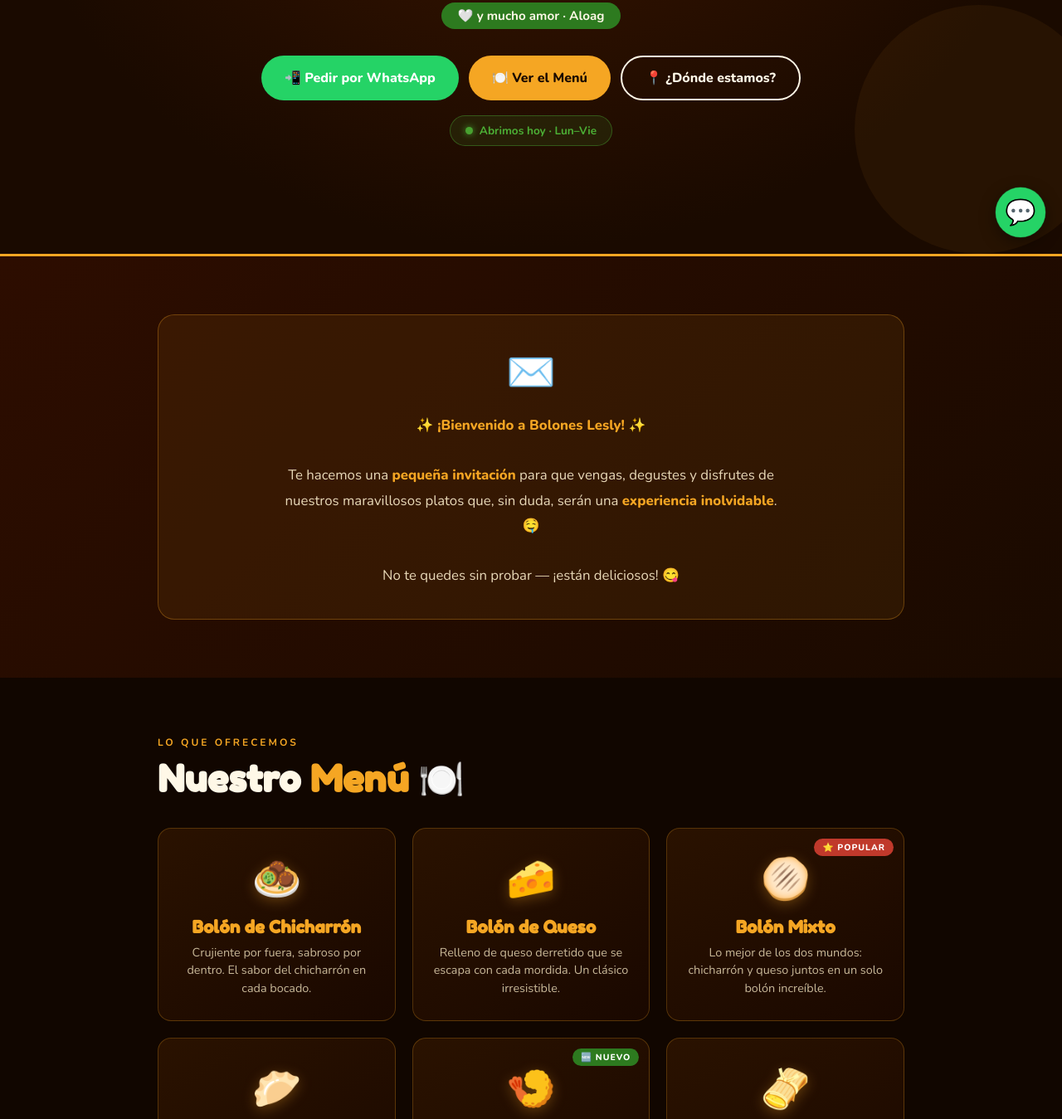
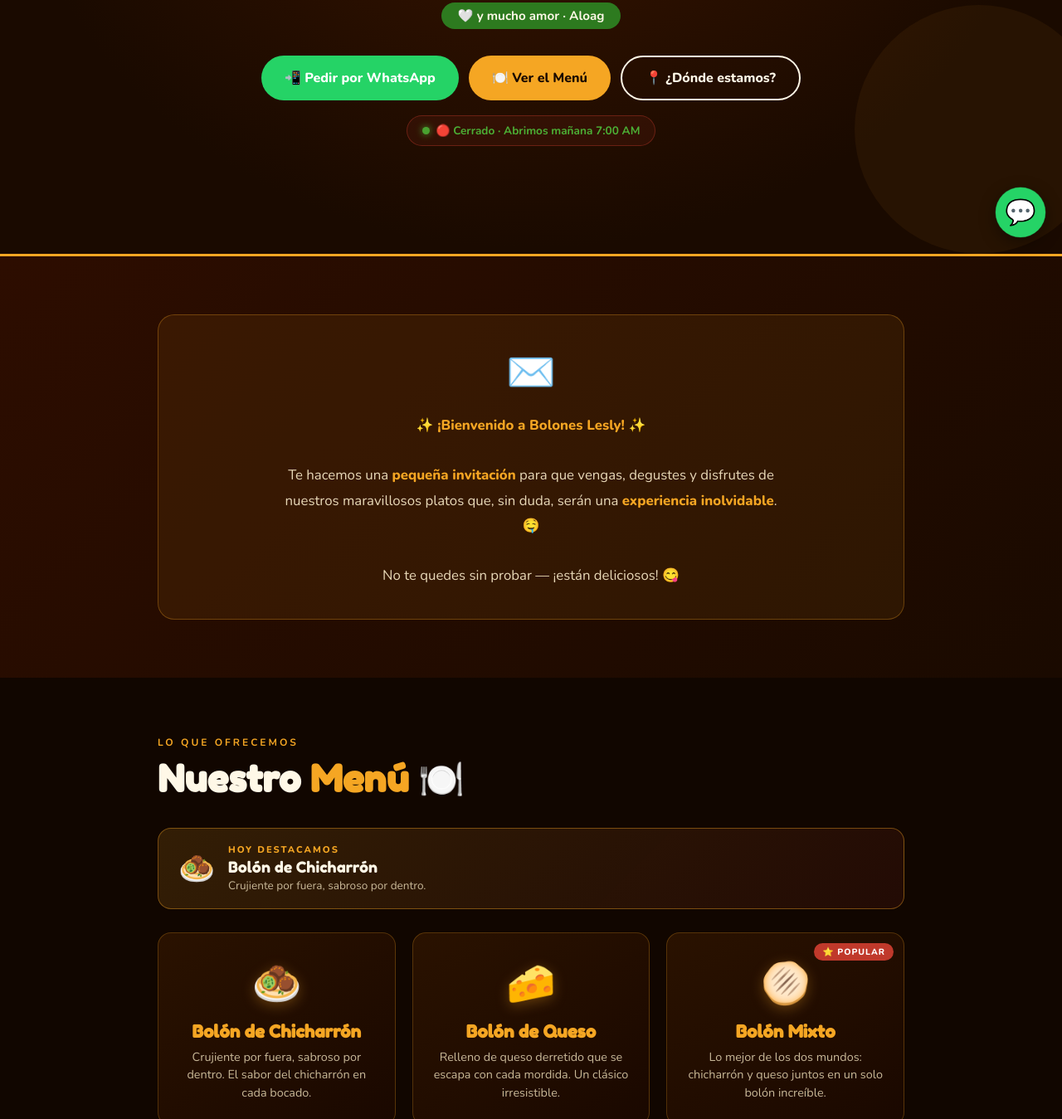
Before and after one commit to builian12/BolonesLesly, a plain HTML site: page index.html in a window 1280 px wide. Shown: the part 494-1843 px from the top of the page at 83% size. Drawn offline with nearby package versions, Linux system fonts and the light colour scheme.

Commit message:
Actualizar index.html

```diff
--- a/index.html
+++ b/index.html
@@ -511,6 +511,31 @@
     .testi-author strong { color: var(--cream); font-size: .88rem; }
     .testi-author span { color: #a08860; font-size: .75rem; display: block; }
 
+    /* ── PRODUCTO DESTACADO (rota en cada visita) ── */
+    .destacado-banner {
+      display: flex; align-items: center; gap: 16px;
+      background: linear-gradient(135deg, rgba(245,166,35,.15), rgba(192,57,43,.1));
+      border: 1.5px solid rgba(245,166,35,.4);
+      border-radius: 16px;
+      padding: 18px 24px;
+      margin-bottom: 28px;
+      flex-wrap: wrap;
+    }
+    .destacado-banner .dest-icon { font-size: 2.2rem; }
+    .destacado-banner .dest-label {
+      font-size: .7rem; letter-spacing: 2px; text-transform: uppercase;
+      color: var(--gold); font-weight: 800; margin-bottom: 2px;
+    }
+    .destacado-banner .dest-nombre {
+      font-family: 'Fredoka One', cursive;
+      color: var(--cream); font-size: 1.15rem;
+    }
+    .destacado-banner .dest-desc { color: #c8b898; font-size: .85rem; margin-top: 2px; }
+
+    /* ── CONTADOR DE VISITAS ── */
+    #visitCounter { color: #a08860; font-size: .8rem; margin-top: 10px; }
+    #visitCounter strong { color: var(--gold); }
+
     /* ── RESPONSIVE ── */
     @media (max-width: 600px) {
       nav ul { display: none; }
@@ -549,7 +574,7 @@
       <a href="#menu" class="btn btn-gold">🍽️ Ver el Menú</a>
       <a href="#ubicacion" class="btn btn-outline">📍 ¿Dónde estamos?</a>
     </div>
-    <div class="estado-pill"><span class="estado-dot"></span> Abrimos hoy · Lun–Vie</div>
+    <div class="estado-pill" id="estadoPill"><span class="estado-dot"></span> <span id="estadoTexto">Consultando horario…</span></div>
   </section>
 
   <!-- INVITATION -->
@@ -572,6 +597,16 @@
     <div class="container">
       <p class="section-label reveal">Lo que ofrecemos</p>
       <h2 class="section-title reveal">Nuestro <span>Menú</span> 🍽️</h2>
+
+      <div class="destacado-banner reveal" id="destacadoBanner">
+        <span class="dest-icon" id="destIcon">🌟</span>
+        <div>
+          <p class="dest-label">Hoy destacamos</p>
+          <p class="dest-nombre" id="destNombre">Cargando…</p>
+          <p class="dest-desc" id="destDesc"></p>
+        </div>
+      </div>
+
       <div class="menu-grid">
 
         <div class="menu-card reveal">
@@ -752,6 +787,7 @@
     <p style="margin-top:14px;">
       <a href="https://wa.me/593939093886" target="_blank" rel="noopener" style="color:#25D366; text-decoration:none; font-weight:800;">📲 WhatsApp: 0939 093 886</a>
     </p>
+    <p id="visitCounter"></p>
   </footer>
 
   <!-- BOTÓN FLOTANTE WHATSAPP -->
@@ -777,6 +813,80 @@
     document.querySelectorAll('.menu-card').forEach((card, i) => {
       card.style.transitionDelay = (i * 0.08) + 's';
     });
+
+    // ── ESTADO ABIERTO/CERRADO EN TIEMPO REAL ──
+    // Horario real: Lun-Vie 7:00-12:30 y 15:30-19:00. Sáb-Dom cerrado.
+    (function actualizarEstado() {
+      const pill = document.getElementById('estadoPill');
+      const texto = document.getElementById('estadoTexto');
+      const now = new Date();
+      const dia = now.getDay(); // 0 dom .. 6 sáb
+      const mins = now.getHours() * 60 + now.getMinutes();
+
+      const M_INI = 7 * 60, M_FIN = 12 * 60 + 30;
+      const T_INI = 15 * 60 + 30, T_FIN = 19 * 60;
+
+      function faltan(destinoMins) {
+        const diff = destinoMins - mins;
+        const h = Math.floor(diff / 60), m = diff % 60;
+        if (h > 0) return `${h}h ${m}min`;
+        return `${m}min`;
+      }
+
+      if (dia === 0 || dia === 6) {
+        texto.textContent = '🔴 Cerrado hoy · Abrimos el Lunes 7:00 AM';
+        pill.style.borderColor = 'rgba(192,57,43,.4)';
+        pill.style.background = 'rgba(192,57,43,.1)';
+      } else if (mins >= M_INI && mins < M_FIN) {
+        texto.textContent = `🟢 Abierto ahora · Cerramos en ${faltan(M_FIN)}`;
+      } else if (mins >= T_INI && mins < T_FIN) {
+        texto.textContent = `🟢 Abierto ahora · Cerramos en ${faltan(T_FIN)}`;
+      } else if (mins >= M_FIN && mins < T_INI) {
+        texto.textContent = `🟡 En receso · Abrimos a las 3:30 PM`;
+        pill.style.borderColor = 'rgba(245,166,35,.4)';
+        pill.style.background = 'rgba(245,166,35,.1)';
+      } else if (mins < M_INI) {
+        texto.textContent = `🔴 Cerrado · Abrimos hoy a las 7:00 AM`;
+        pill.style.borderColor = 'rgba(192,57,43,.4)';
+        pill.style.background = 'rgba(192,57,43,.1)';
+      } else {
+        const esViernes = dia === 5;
+        texto.textContent = esViernes
+          ? '🔴 Cerrado · Abrimos el Lunes 7:00 AM'
+          : '🔴 Cerrado · Abrimos mañana 7:00 AM';
+        pill.style.borderColor = 'rgba(192,57,43,.4)';
+        pill.style.background = 'rgba(192,57,43,.1)';
+      }
+    })();
+
+    // ── PRODUCTO DESTACADO (rota en cada visita real) ──
+    (function productoDestacado() {
+      const productos = [
+        { icon: '🧆', nombre: 'Bolón de Chicharrón', desc: 'Crujiente por fuera, sabroso por dentro.' },
+        { icon: '🧀', nombre: 'Bolón de Queso', desc: 'Relleno de queso derretido en cada mordida.' },
+        { icon: '🫓', nombre: 'Bolón Mixto', desc: 'Chicharrón y queso juntos en un solo bolón.' },
+        { icon: '🥟', nombre: 'Empanadas de Verde', desc: 'Rellenitas de pollo, doraditas y perfectas.' },
+        { icon: '🍤', nombre: 'Empanadas de Camarón', desc: 'Nuestra novedad: camarón sazonado a nuestro estilo.' },
+        { icon: '🫔', nombre: 'Quimbolitos', desc: 'Dulces, esponjosos y envueltos en hoja.' },
+      ];
+
+      let visitas = parseInt(localStorage.getItem('bolonesLesly_visitas') || '0', 10);
+      visitas += 1;
+      localStorage.setItem('bolonesLesly_visitas', visitas);
+
+      const idx = (visitas - 1) % productos.length;
+      const p = productos[idx];
+      document.getElementById('destIcon').textContent = p.icon;
+      document.getElementById('destNombre').textContent = p.nombre;
+      document.getElementById('destDesc').textContent = p.desc;
+
+      const contador = document.getElementById('visitCounter');
+      if (visitas === 1) {
+        contador.innerHTML = '👋 ¡Bienvenido por primera vez a nuestra página!';
+      } else {
+        contador.innerHTML = `Ya nos visitaste <strong>${visitas}</strong> veces desde este dispositivo`;
+      }
+    })();
   </script>
 </body>
 </html>
```
